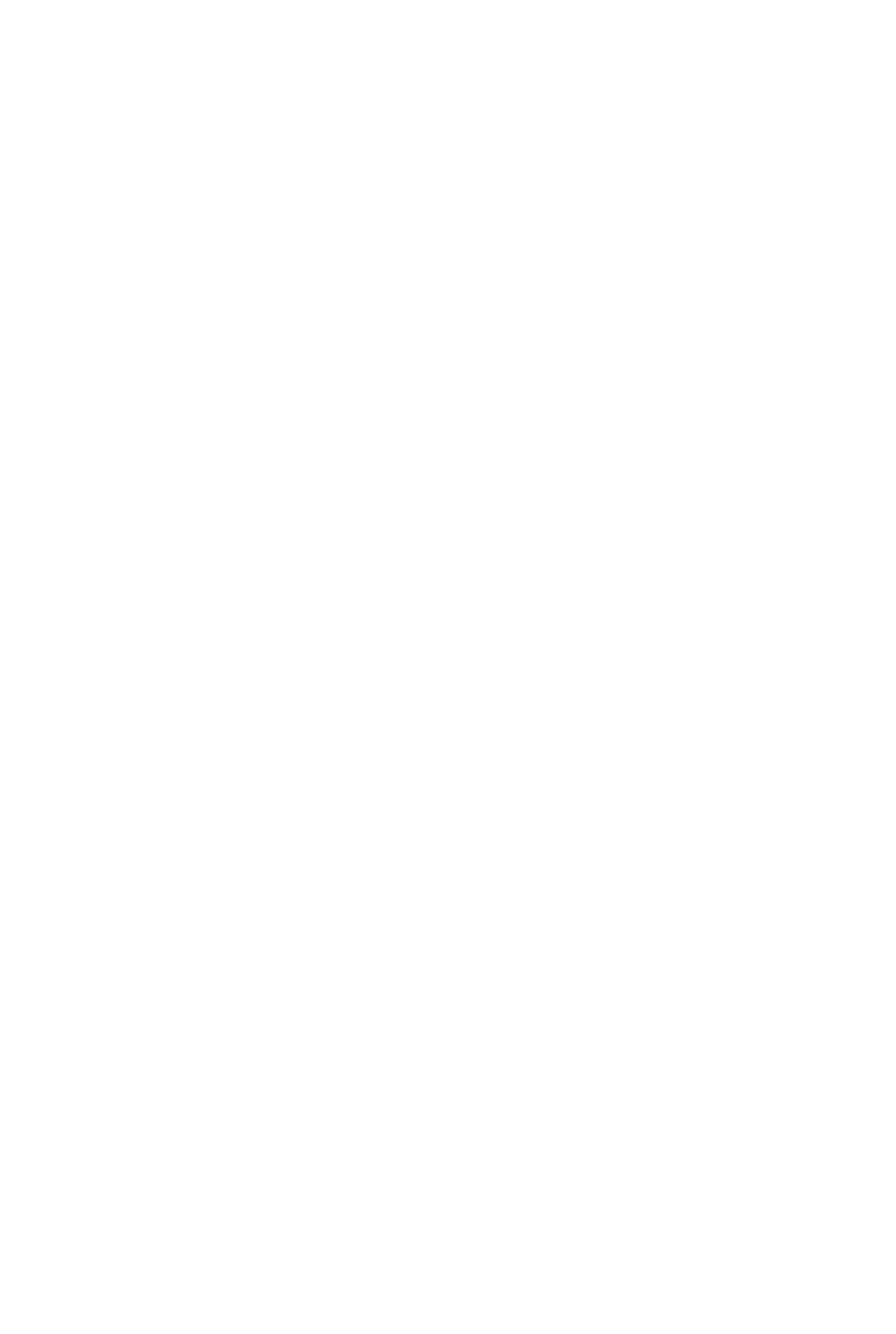
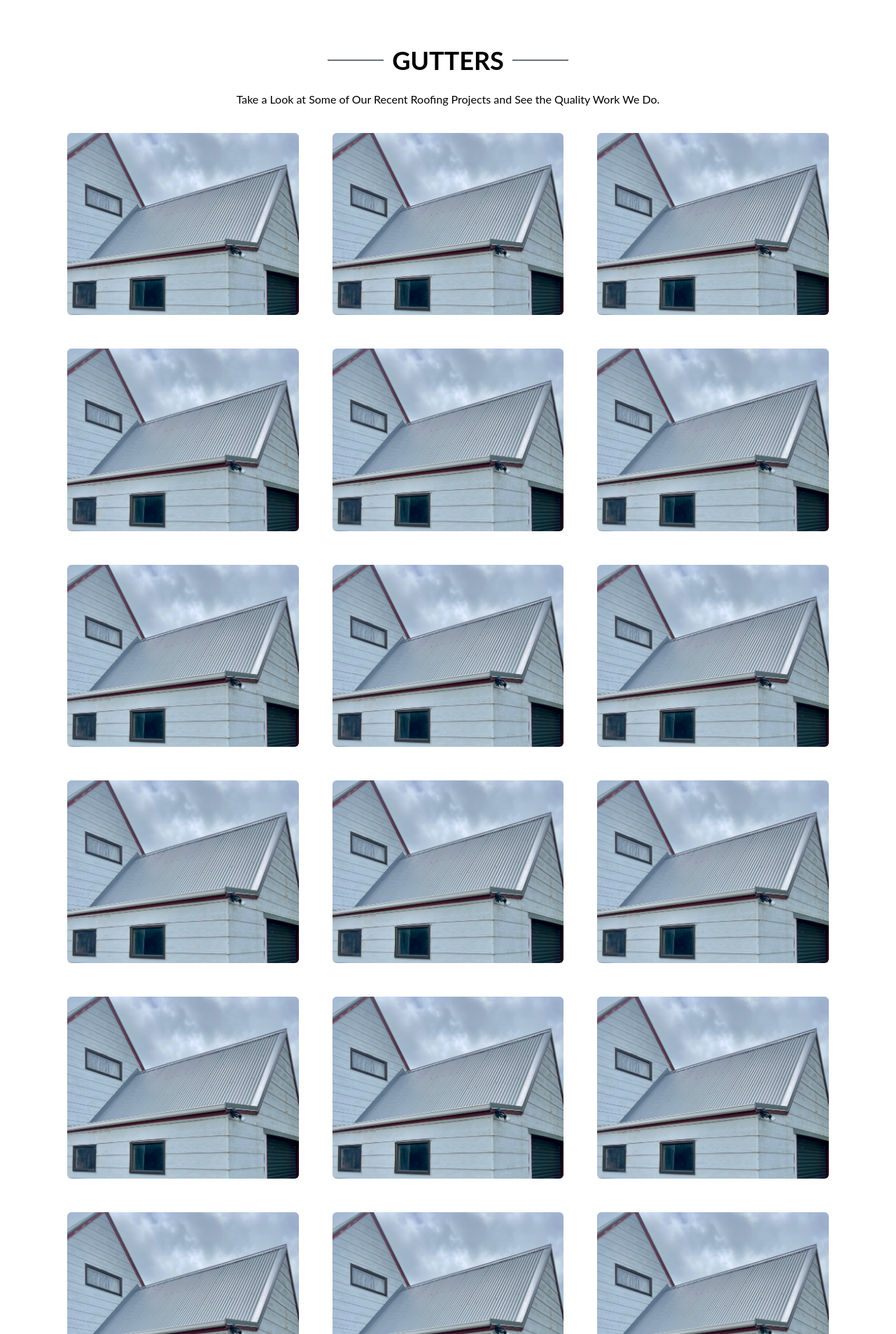
Before and after one commit to callum-bromley/Personal-Project, a React (Vite) app: page /gallery in a window 1280 px wide. Shown: the part 834-2740 px from the top of the page at 70% size. Before the commit the page ends 832 px from the top, so only its background shows below. Built offline with nearby package versions, Linux system fonts and the light colour scheme.

Commit message:
added to work gallery page

```diff
--- a/client/Pages/GalleryPage.tsx
+++ b/client/Pages/GalleryPage.tsx
@@ -3,9 +3,16 @@ import "../components/contact/Contact.css";
 import { FaFacebookF, FaGoogle } from "react-icons/fa";
 import { toast, ToastContainer } from "react-toastify";
 import "react-toastify/dist/ReactToastify.css";
-
+import { useEffect } from "react";
+import AOS from "aos";
+import "aos/dist/aos.css";
+import Footer from "../components/Footer";
+import { FooterLogo } from "../components/FooterLogo";
 
 export default function Services() {
+  useEffect(() => {
+      AOS.init({ duration: 1000 });
+    }, [])
   const [result, setResult] = React.useState("");
 
   const onSubmit = async (event: React.FormEvent<HTMLFormElement>) => {
@@ -120,11 +127,11 @@ export default function Services() {
 
       {/* Contact Form Section */}
       <section className="contact">
-        <div className="contact-container">
-          <div className="contact-text">
-            <span className="text-5xl font-bold text-white mb-4 block" style={{ fontFamily: "Playfair Display, serif" }}>
+        <div data-aos="fade-up" className="contact-container">
+          <div data-aos="fade-up" className="contact-text">
+            <span data-aos="fade-up" className="text-5xl font-bold text-white mb-4 block" style={{ fontFamily: "Playfair Display, serif" }}>
             Work Gallery</span>
-            <p className="mr-72">View Our Completed Projects to See the Quality of Our Roofing Services in Action.
+            <p data-aos="fade-up" className="mr-72">View Our Completed Projects to See the Quality of Our Roofing Services in Action.
 
 </p>
           </div>
@@ -152,6 +159,69 @@ export default function Services() {
         </div>
         <ToastContainer />
       </section>
+            <h1 className="text-white">/</h1>
+      <div className="additional-info" style={{ padding: '20px', textAlign: 'center' }}>
+        <h1 className="text-white">/</h1>
+        <div className="flex items-center justify-center">
+          <div data-aos="fade-up" className="w-[80px] h-[2px] bg-gray-500"></div>
+          <span data-aos="fade-up" className="mx-3 text-4xl font-bold text-black-500">GUTTERS</span>
+          <div data-aos="fade-up" className="w-[80px] h-[2px] bg-gray-500"></div>
+        </div>
+        <h1 className="text-white">/</h1>
+
+        <div data-aos="fade-up" className=" text-md">
+Take a Look at Some of Our Recent Roofing Projects and See the Quality Work We Do.
+
+</div>
+
+
+
+</div>
+
+
+
+
+<div data-aos="fade-up" className="px-24 mt-4 relative">
+
+  <div className="grid grid-cols-3 gap-12">
+
+    <img src="/images/maera4.jpeg" alt="Photo1" className="w-full rounded-md" />
+    <img src="/images/maera4.jpeg" alt="Photo2" className="w-full rounded-md" />
+    <img src="/images/maera4.jpeg" alt="Photo3" className="w-full rounded-md" />
+    <img src="/images/maera4.jpeg" alt="Photo1" className="w-full rounded-md" />
+    <img src="/images/maera4.jpeg" alt="Photo2" className="w-full rounded-md" />
+    <img src="/images/maera4.jpeg" alt="Photo3" className="w-full rounded-md" />
+    <img src="/images/maera4.jpeg" alt="Photo1" className="w-full rounded-md" />
+    <img src="/images/maera4.jpeg" alt="Photo2" className="w-full rounded-md" />
+    <img src="/images/maera4.jpeg" alt="Photo3" className="w-full rounded-md" />
+    <img src="/images/maera4.jpeg" alt="Photo1" className="w-full rounded-md" />
+    <img src="/images/maera4.jpeg" alt="Photo2" className="w-full rounded-md" />
+    <img src="/images/maera4.jpeg" alt="Photo3" className="w-full rounded-md" />
+    <img src="/images/maera4.jpeg" alt="Photo1" className="w-full rounded-md" />
+    <img src="/images/maera4.jpeg" alt="Photo2" className="w-full rounded-md" />
+    <img src="/images/maera4.jpeg" alt="Photo3" className="w-full rounded-md" />
+    <img src="/images/maera4.jpeg" alt="Photo1" className="w-full rounded-md" />
+    <img src="/images/maera4.jpeg" alt="Photo2" className="w-full rounded-md" />
+    <img src="/images/maera4.jpeg" alt="Photo3" className="w-full rounded-md" />
+
+    </div>
+    </div>
+    <h1 className="text-white">/</h1>
+    <h1 className="text-white">/</h1>
+<h1 className="text-white">/</h1>
+
+
+    <div className="about-section">
+            <FooterLogo />
+          </div>
+    <div className="about-section">
+        <Footer />
+      </div>
+
+      <div className="flex w-full bg-black p-4 justify-center text-white text-sm">
+
+   <p>© 2025 Geros Roofing - Website by <a href="https://www.linkedin.com/in/callum-bromley-78bab3362/" className="underline" target="_blank" rel="noopener noreferrer" >Callum Bromley</a></p>
+    </div>
     </div>
   );
 }
```
